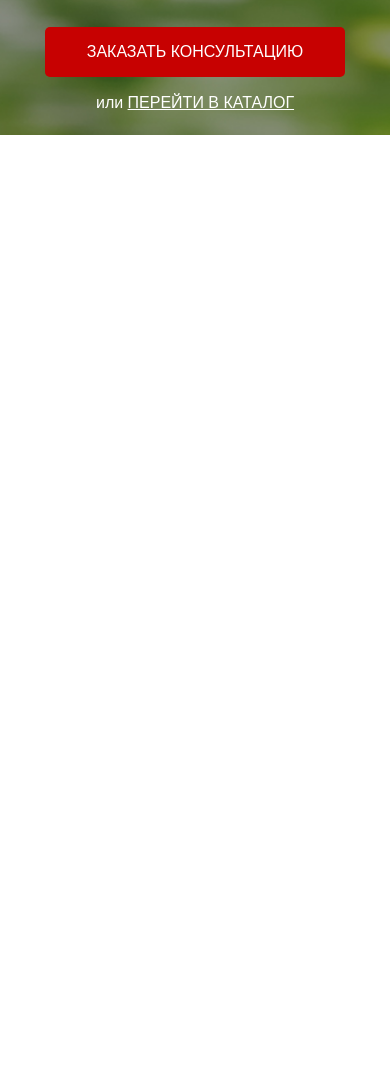
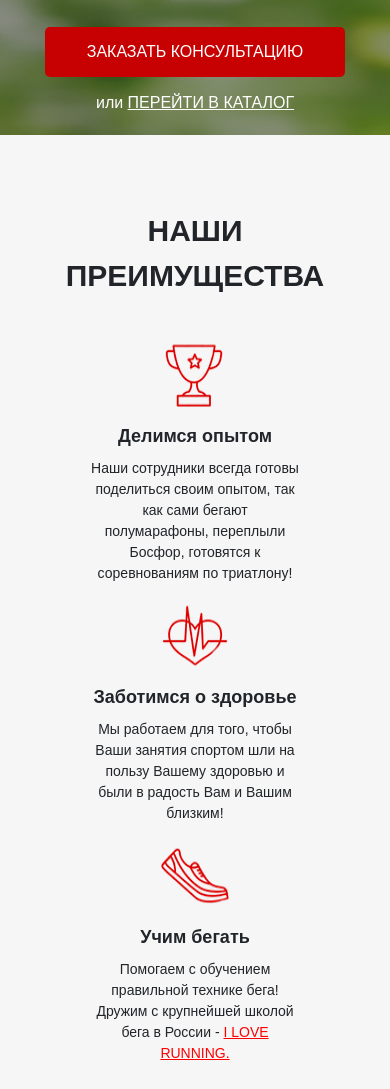
Before and after one commit to code-damn/pulse, a website: page src/index.html in a window 390 px wide. Shown: the part 651-1740 px from the top of the page. Before the commit the page ends 844 px from the top, so only its background shows below. Drawn offline with Linux system fonts and the light colour scheme; a web font is replaced by a local one.

Commit message:
second_section_adaptive

```diff
--- a/src/index.html
+++ b/src/index.html
@@ -53,5 +53,30 @@
 		</div>
 	</div>
 
+	<div class="advantages">
+		<div class="container">
+			<div class="advantages__title">НАШИ ПРЕИМУЩЕСТВА</div>
+			<div class="advantages__icons">
+				<div class="advantages__icon">
+					<img src="icons/cup.png" alt="cup">
+					<div class="advantages__subtitle">Делимся опытом</div>
+					<div class="advantages__text">Наши сотрудники всегда готовы поделиться своим опытом, так как сами бегают полумарафоны, переплыли Босфор, готовятся к соревнованиям по триатлону!</div>
+				</div>
+				<div class="advantages__icon">
+					<img src="icons/heart.png" alt="heart">
+					<div class="advantages__subtitle">Заботимся о здоровье</div>
+					<div class="advantages__text">Мы работаем для того, чтобы Ваши занятия спортом шли на пользу Вашему здоровью и были в радость Вам и Вашим близким!</div>
+				</div>
+				<div class="advantages__icon">
+					<img src="icons/shoe.png" alt="delivery">
+					<div class="advantages__subtitle">Учим бегать</div>
+					<div class="advantages__text">Помогаем с обучением правильной технике бега! <br>Дружим с крупнейшей школой бега в России -
+						<a href="#">I LOVE RUNNING.</a>
+					</div>
+				</div>
+		    </div>
+		</div>
+	</div>
+
 </body>
 </html>
--- a/src/sass/_media.scss
+++ b/src/sass/_media.scss
@@ -1,6 +1,10 @@
 @media (max-width: 1030px) {
 	.promo {
 		padding: 21px 40px 93px 40px;
+	}
+
+	.advantages {
+		padding: 73px 20px 0 20px;
 	}
 }
 
@@ -27,6 +31,28 @@
 		&__contacts {
 			width: 40%;
 		}
+	}
+
+	.advantages {
+		&__icons {
+			flex-wrap: wrap;
+			justify-content: space-evenly;
+			padding: 25px 0;
+		}
+
+		&__icon {
+			margin-top: 15px;
+		}
+
+		&__subtitle {
+			margin-top: 15px;
+		}
+
+		&__text {
+			padding: 0 10px;
+			margin-top: 8px;
+		}
+
 	}
 }
 
--- /dev/null
+++ b/src/sass/advantages.scss
@@ -0,0 +1,51 @@
+.advantages {
+	min-height: 473px;
+	padding-top: 83px;
+	background-color: #F6F6F6;
+	&__title {
+		font-size: 30px;
+		font-weight: 700;
+		text-align: center;
+	}
+
+	&__icons {
+		padding: 65px 0 60px 0;
+		display: flex;
+		justify-content: space-between;
+	}
+
+	&__icon {
+		width: 230px;
+		display: flex;
+		flex-direction: column;
+		text-align: center;
+		img {
+			display: block;
+			width: 70px;
+			height: 70px;
+			margin: 0 auto;
+		}
+	}
+
+	&__subtitle {
+		margin-top: 35px;
+		font-size: 18px;
+		font-weight: 700;
+		text-align: center;
+
+	}
+
+	&__text {
+		margin-top: 20px;
+		font-size: 14px;
+		font-weight: 500;
+		text-align: center;
+		a {
+			color: #FF0000;
+			text-decoration: underline;
+
+		}
+	}
+
+
+}
--- a/src/sass/style.scss
+++ b/src/sass/style.scss
@@ -21,4 +21,5 @@
 @import "promo";
 @import "header";
 @import "button";
+@import "advantages";
 @import "media";
```
Also changed, not shown: src/css/advantages.min.css (added), src/css/style.min.css.
